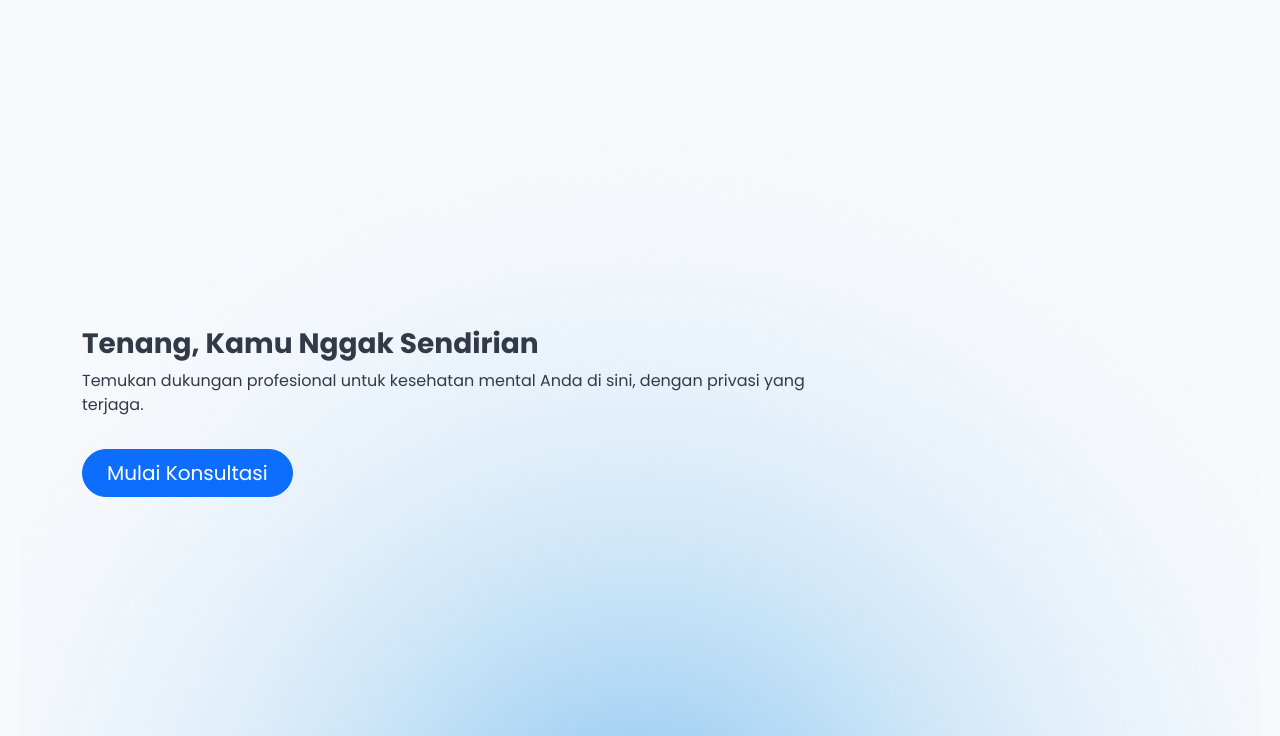
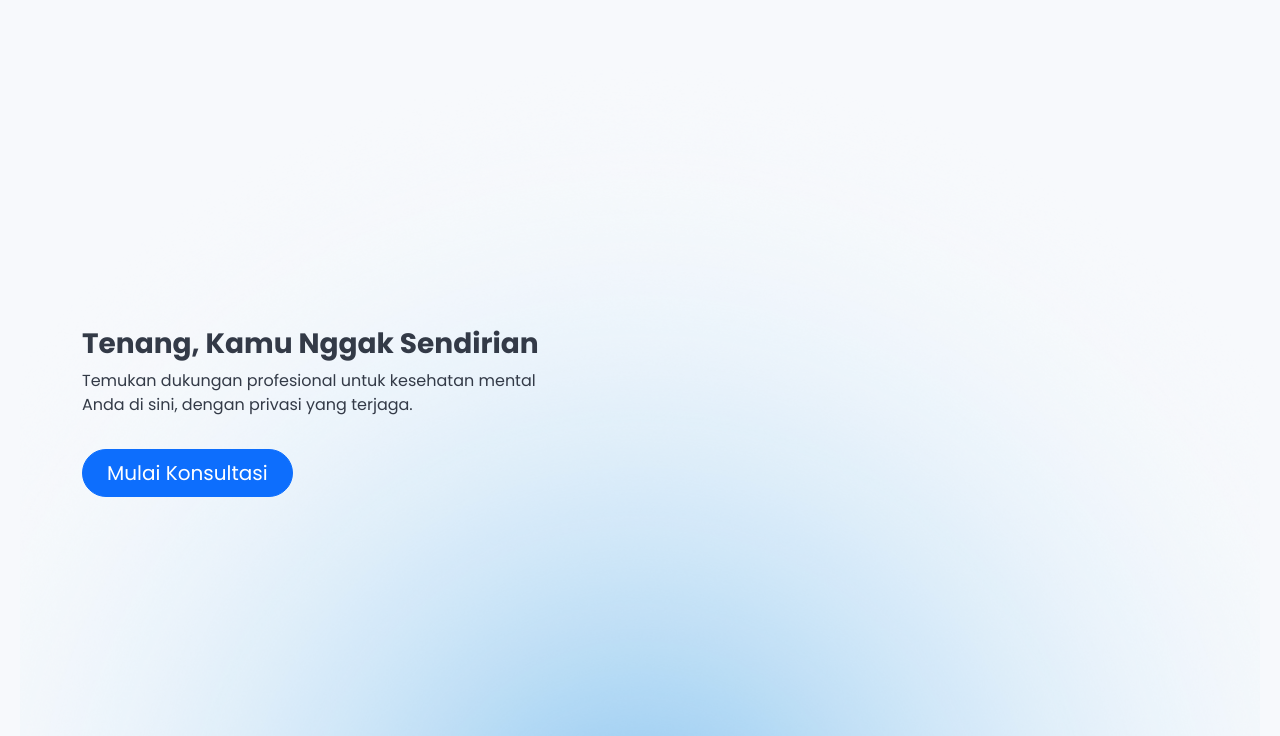
Before and after one commit to ochid23/PPW2, a plain HTML site: page index.html in a window 1280 px wide. Shown: the part 64-800 px from the top of the page. Drawn offline with nearby package versions, Linux system fonts and the light colour scheme.

Commit message:
Update index.html

```diff
--- a/index.html
+++ b/index.html
@@ -39,7 +39,7 @@
 <section id="hero" class="d-flex align-items-center text-start min-vh-100">
     <div class="container fade-in">
 <h1 class="h3 fw-bold">Tenang, Kamu Nggak Sendirian</h1>
-<p class="col-md-8">Temukan dukungan profesional untuk kesehatan mental Anda di sini, dengan privasi yang terjaga.</p>
+<p class="col-md-5">Temukan dukungan profesional untuk kesehatan mental Anda di sini, dengan privasi yang terjaga.</p>
         <a href="layanan.html" class="btn btn-primary btn-lg rounded-pill px-4 mt-3">Mulai Konsultasi</a>
     </div>
 </section>
```
